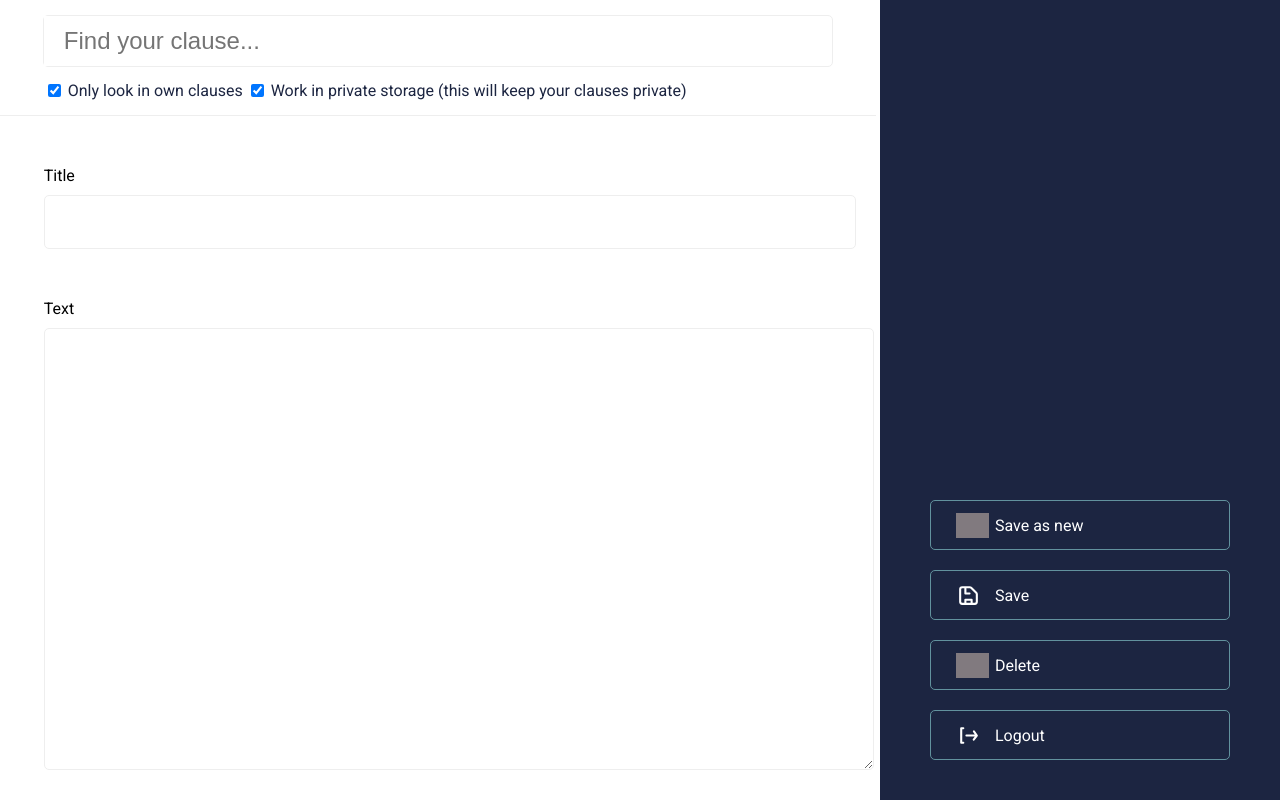
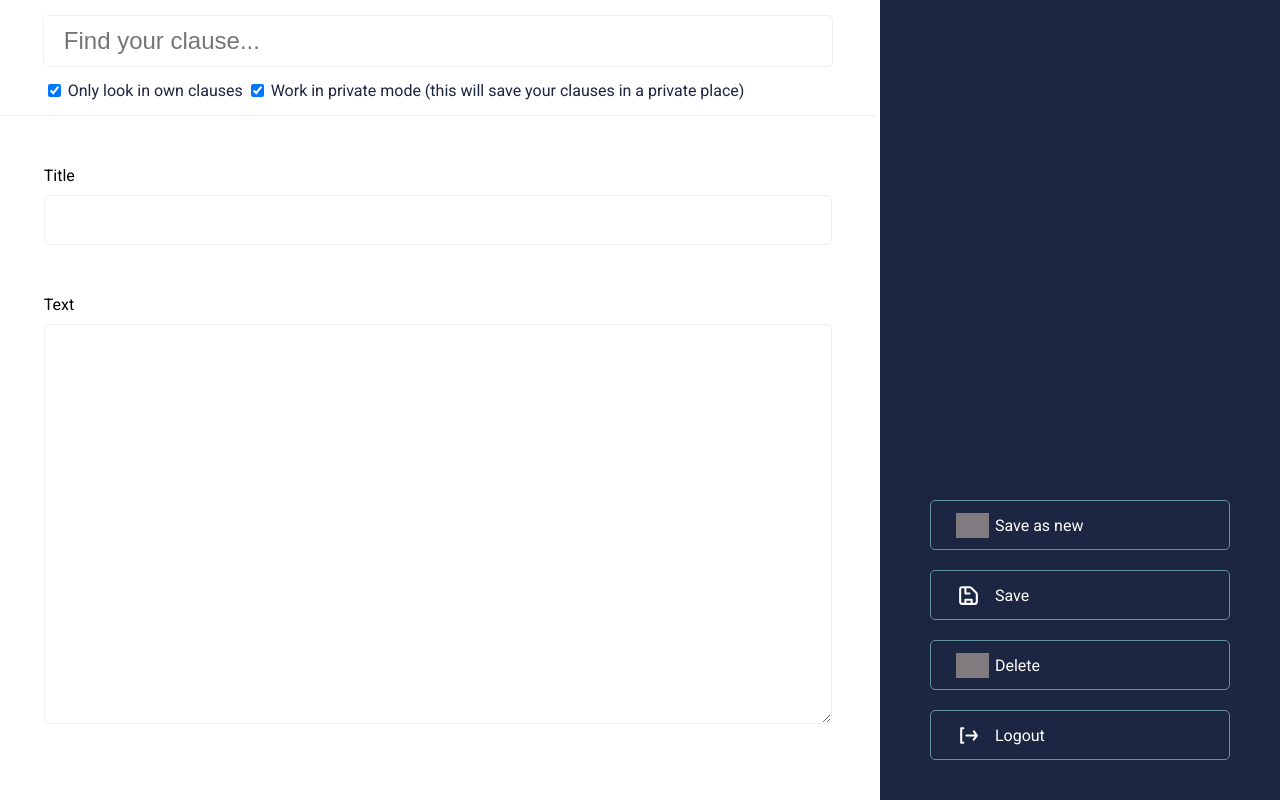
Before and after one commit to joachimBrindeau/MyClause, a Flask app: template app/templates/index.html in a window 1280 px wide. Run offline with Flask 2, Linux system fonts and the light colour scheme; the template is opened without the code that fills it, so the values that code supplies are empty; grey boxes are pictures that could not be loaded.

Commit message:
Styling fix

```diff
--- a/app/scss/components/components.site.scss
+++ b/app/scss/components/components.site.scss
@@ -92,7 +92,7 @@
             }
 
             &-input{
-                width:calc(100% - 80px);
+                width:calc(100% - 40px);
 
 
                 &--input{
@@ -126,6 +126,7 @@
                     border-radius:5px;
                     padding-left:20px;
                     font-size:24px;
+                    box-sizing: border-box;
                 }
             }
 
@@ -139,6 +140,7 @@
                     min-height:200px;
                     padding:20px;
                     font-size:14px;
+                    box-sizing: border-box;
                 }
             }
         }
--- a/app/static/site.css
+++ b/app/static/site.css
@@ -122,7 +122,7 @@ body {
       .site-body .search-bar-filter .checkbox-filter {
         vertical-align: bottom; }
     .site-body .search-bar-input {
-      width: calc(100% - 80px); }
+      width: calc(100% - 40px); }
       .site-body .search-bar-input--input {
         border: none;
         height: 48px;
@@ -143,7 +143,8 @@ body {
       margin-bottom: 50px;
       border-radius: 5px;
       padding-left: 20px;
-      font-size: 24px; }
+      font-size: 24px;
+      box-sizing: border-box; }
     .site-body .result-body-text--input {
       width: 100%;
       border: solid 1px #eee;
@@ -151,4 +152,5 @@ body {
       height: calc(100vh - 400px);
       min-height: 200px;
       padding: 20px;
-      font-size: 14px; }
+      font-size: 14px;
+      box-sizing: border-box; }
--- a/app/templates/index.html
+++ b/app/templates/index.html
@@ -20,7 +20,7 @@
                     <input type="checkbox" id="activate-own-search" class="checkbox-filter" checked>
                     <label for="activate-own-search">Only look in own clauses</label>
                     <input type="checkbox" id="activate-own-search" class="checkbox-filter" checked>
-                    <label for="activate-own-search">Work in private storage (this will keep your clauses private)</label>
+                    <label for="activate-own-search">Work in private mode (this will save your clauses in a private place)</label>
                 </div>
             </div>
 
```
